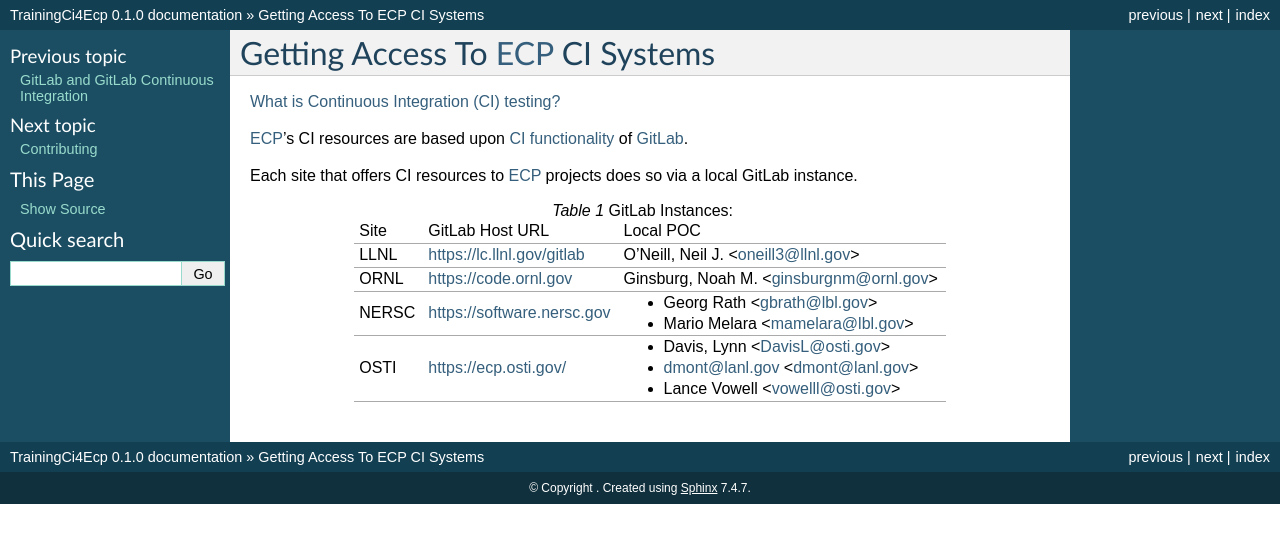
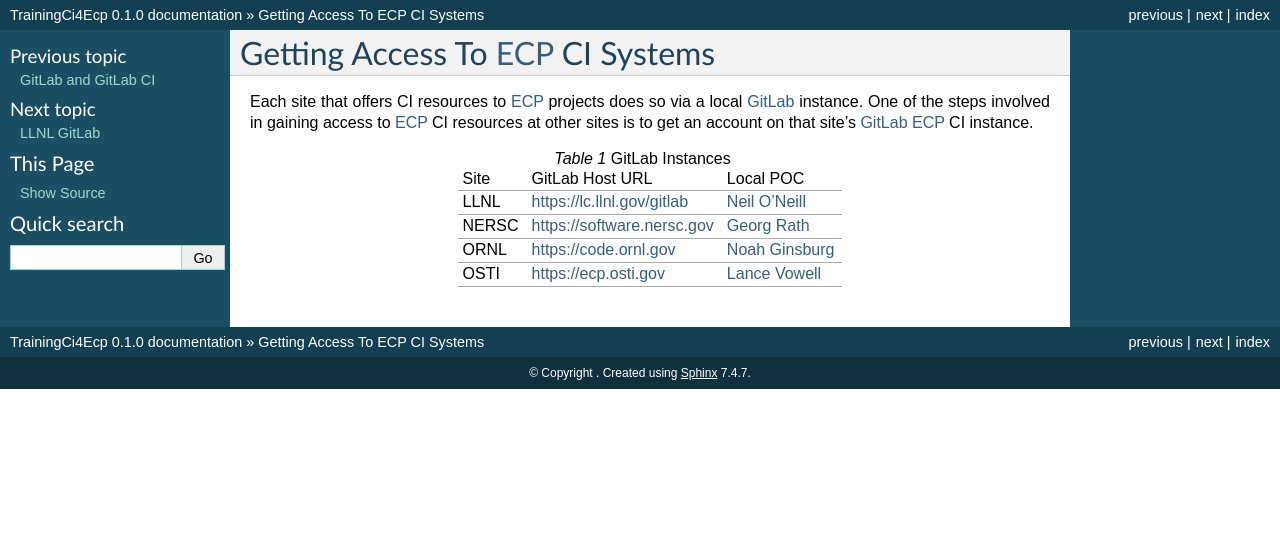
Before and after one commit to ecp-ci/initial-ci-example, a Sphinx documentation site: the page built from docs/access.rst, in a window 1280 px wide. Shown: the top 543 px of the page. Built offline with Sphinx 7.4.7, drawn with Linux system fonts in a browser that asks for light colours.

Commit message:
updating docs

```diff
--- a/docs/access.rst
+++ b/docs/access.rst
@@ -1,30 +1,24 @@
 Getting Access To ECP_ CI Systems
 =================================
 
-`What is Continuous Integration (CI) testing? <https://bssw.io/items/what-is-continuous-integration-testing>`_
+Each site that offers CI resources to ECP_ projects does so via a local GitLab_ instance.
+One of the steps involved in gaining access to ECP_ CI resources at other sites is to
+get an account on that site's GitLab_ ECP_ CI instance.
 
-ECP_'s CI resources are based upon `CI functionality <https://about.gitlab.com/product/continuous-integration>`_
-of `GitLab <https://docs.gitlab.com>`_.
-
-Each site that offers CI resources to ECP_ projects does so via a local GitLab instance.
-
-.. list-table:: GitLab Instances:
+.. list-table:: GitLab Instances
 
    * - Site
      - GitLab Host URL
      - Local POC
    * - LLNL
      - https://lc.llnl.gov/gitlab
-     - O'Neill, Neil J. <oneill3@llnl.gov>
+     - `Neil O'Neill <oneill3@llnl.gov>`_
+   * - NERSC
+     - https://software.nersc.gov
+     - `Georg Rath <gbrath@lbl.gov>`_
    * - ORNL
      - https://code.ornl.gov
-     - Ginsburg, Noah M. <ginsburgnm@ornl.gov>
-   * - NERSC
-     - https://software.nersc.gov
-     - * Georg Rath <gbrath@lbl.gov>
-       * Mario Melara <mamelara@lbl.gov>
+     - `Noah Ginsburg <ginsburgnm@ornl.gov>`_
    * - OSTI
-     - https://ecp.osti.gov/
-     - * Davis, Lynn <DavisL@osti.gov>
-       * dmont@lanl.gov <dmont@lanl.gov>
-       * Lance Vowell <vowelll@osti.gov>
+     - https://ecp.osti.gov
+     - `Lance Vowell <vowelll@osti.gov>`_
--- a/docs/index.rst
+++ b/docs/index.rst
@@ -7,6 +7,7 @@
 
    gitlab_ci.rst
    access.rst
+   llnl_gitlab.rst
    contributing.rst
 
 * :ref:`genindex`
```
Also changed, not shown: docs/gitlab_ci.rst (+10 -2 lines), docs/llnl_gitlab.rst (added, +11 -0 lines).
